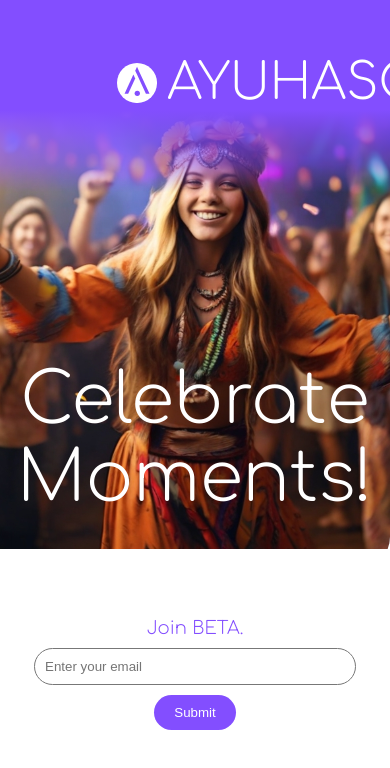
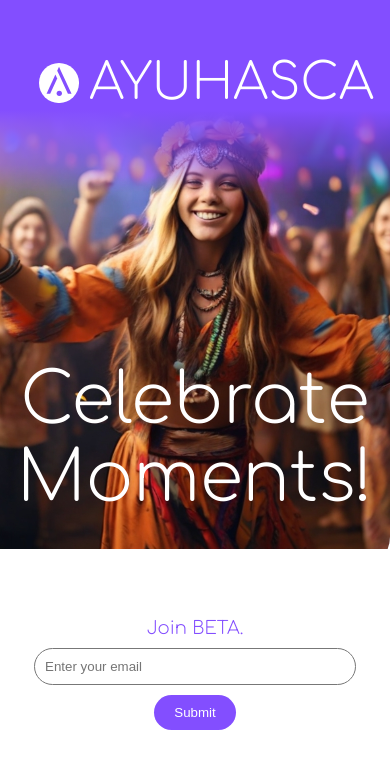
Before and after one commit to Madhusankamsk/ayuhasca-web, a React (Create React App) app: page / in a window 390 px wide. Shown: the top 768 px of the page. Built offline with nearby package versions, Linux system fonts and the light colour scheme.

Commit message:
UI update

```diff
--- a/src/App.css
+++ b/src/App.css
@@ -193,6 +193,16 @@
      border-bottom-left-radius: 32px;
   }
 
+  .LogoAndName {
+    font-family: 'Comfortaa', sans-serif;
+    font-size:50px;
+    position: absolute;
+    top: 10%; /* Center vertically */
+    left: 10%; /* Center horizontally */
+    display: flex;
+    align-items: center;
+    color: #ffffff;
+  }
 
 
 }
--- a/src/App.js
+++ b/src/App.js
@@ -82,7 +82,7 @@ function App() {
       <div className="TopSection">
         <div className="HeroImage">
        <img
-            src={window.innerWidth >= 750 ? header : mobileHeader}
+            src={window.innerWidth >= 500 ? header : mobileHeader}
             alt="Ayuhasca Hero"
           />
         </div>
```
